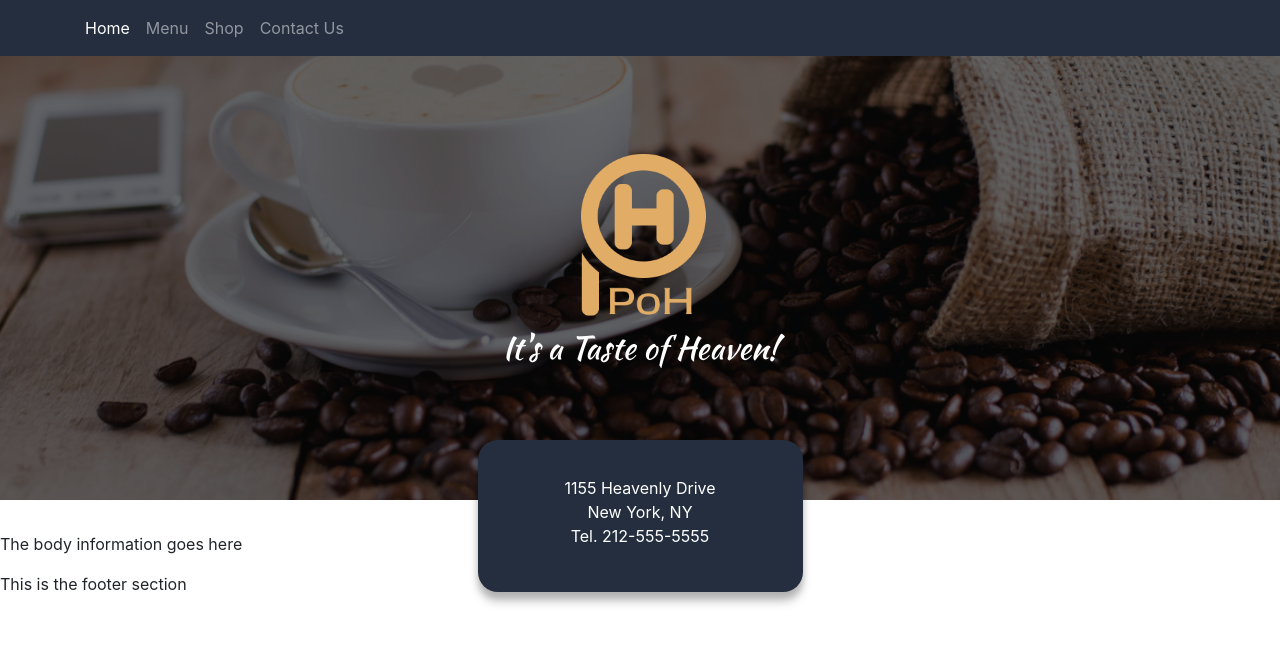
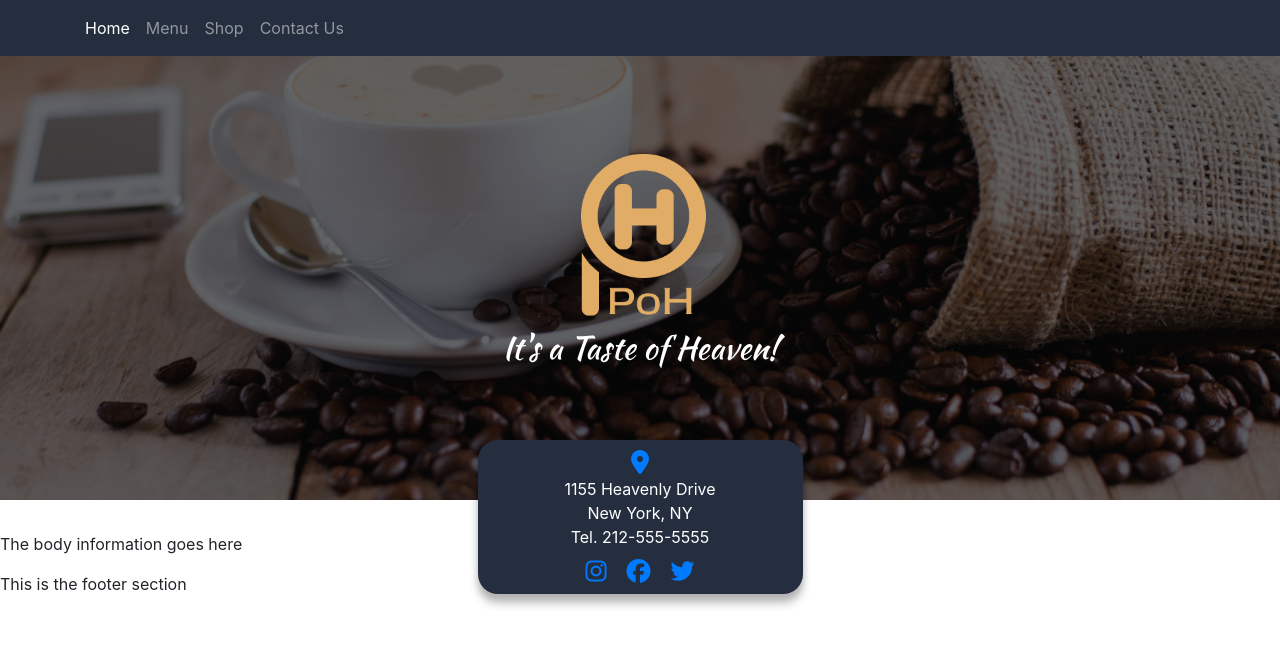
Before and after one commit to k-oz-inc/poh_cafe, a React (Create React App) app: page / in a window 1280 px wide. Shown: the top 646 px of the page. Built offline with nearby package versions, Linux system fonts and the light colour scheme.

Commit message:
Header Info Card Social

```diff
--- a/package.json
+++ b/package.json
@@ -3,6 +3,9 @@
   "version": "0.1.0",
   "private": true,
   "dependencies": {
+    "@fortawesome/fontawesome-svg-core": "^1.2.36",
+    "@fortawesome/free-solid-svg-icons": "^5.15.4",
+    "@fortawesome/react-fontawesome": "^0.1.16",
     "@testing-library/jest-dom": "^5.11.4",
     "@testing-library/react": "^11.1.0",
     "@testing-library/user-event": "^12.1.10",
--- a/public/index.html
+++ b/public/index.html
@@ -27,6 +27,7 @@
     <link rel="preconnect" href="https://fonts.googleapis.com">
     <link rel="preconnect" href="https://fonts.gstatic.com" crossorigin>
     <link href="https://fonts.googleapis.com/css2?family=Kaushan+Script&display=swap" rel="stylesheet">
+    <script src="https://kit.fontawesome.com/da76bf7d56.js" crossorigin="anonymous"></script>
 
     <title>PoH Café</title>
   </head>
--- a/src/Header.js
+++ b/src/Header.js
@@ -1,5 +1,5 @@
 import React, { Component } from 'react';
-import logo from './images/PoH_Logo.png'
+import logo from './images/PoH_Logo.png';
 import 'bootstrap/dist/css/bootstrap.min.css';
 import {
   Collapse,
@@ -97,7 +97,8 @@ class Header extends Component {
                         <Col className="col-12 center">1155 Heavenly Drive</Col>
                         <Col className="col-12 center">New York, NY</Col>
                         <Col className="col-12 center">Tel. 212-555-5555</Col>
-                        <Col>
+                        <Col className="center">
+                            <a href="#" alt="Instagram Link Icon" target="_blank"><i className="fab fa-instagram social_icon"></i></a>
                             <a href="#" alt="Facebook Link Icon" target="_blank"><i className="fab fa-facebook social_icon"></i></a>
                             <a href="#" alt="Twitter Link Icon" target="_blank"><i className="fab fa-twitter social_icon"></i></a>
                         </Col>
```
Also changed, not shown: 1 other file (tests, documents, lock files or other folders).
